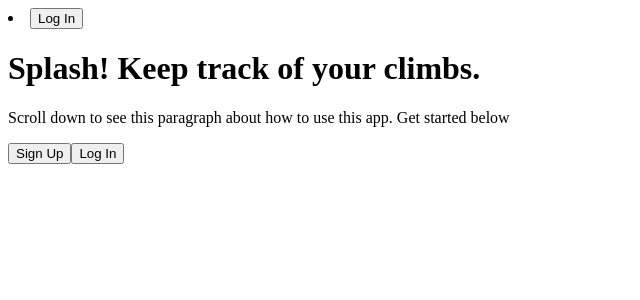
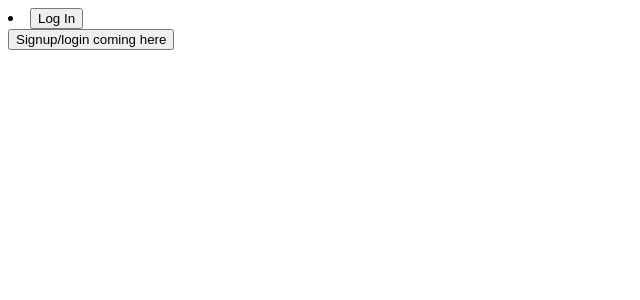
Before and after one commit to lkrych/climbing_stats, a React (Vite) app in the folder frontend/: page /login in a window 1280 px wide. Shown: the top 300 px of the page, without its empty margins (0-640 px from the left). Built offline with nearby package versions, Linux system fonts and the light colour scheme.

Commit message:
Fix routing in App.js and add NavLinks to Splash component

```diff
--- a/frontend/src/App.js
+++ b/frontend/src/App.js
@@ -3,6 +3,7 @@
 
 import Nav from "./components/Nav";
 import Splash from "./components/Splash";
+import Login from "./components/Login";
 
 export default () => {
   const [loggedIn, setLoggedIn] = useState(false);
@@ -11,7 +12,13 @@
     <BrowserRouter>
       <Nav loggedIn={loggedIn}/>
       <Switch>
-        <Route to="/">
+        <Route exact path="/signup">
+          {/* <Login/> need to specify type via props? */}
+        </Route>
+        <Route exact path="/login">
+          <Login/>
+        </Route>
+        <Route exact path="/">
           <Splash />
         </Route>
       </Switch>
--- a/frontend/src/components/Splash.js
+++ b/frontend/src/components/Splash.js
@@ -1,4 +1,5 @@
 import React from "react";
+import { NavLink } from "react-router-dom";
 
 export default () => (
     <div>
@@ -6,8 +7,8 @@
         <div>
             <p>Scroll down to see this paragraph about how to use this app. Get started below</p>
             <div>
-                <button>Sign Up</button>
-                <button>Log In</button>
+                <NavLink to="/signup"><button>Sign Up</button></NavLink>
+                <NavLink to="/login"><button>Log In</button></NavLink>
             </div>
         </div>
     </div>
```
